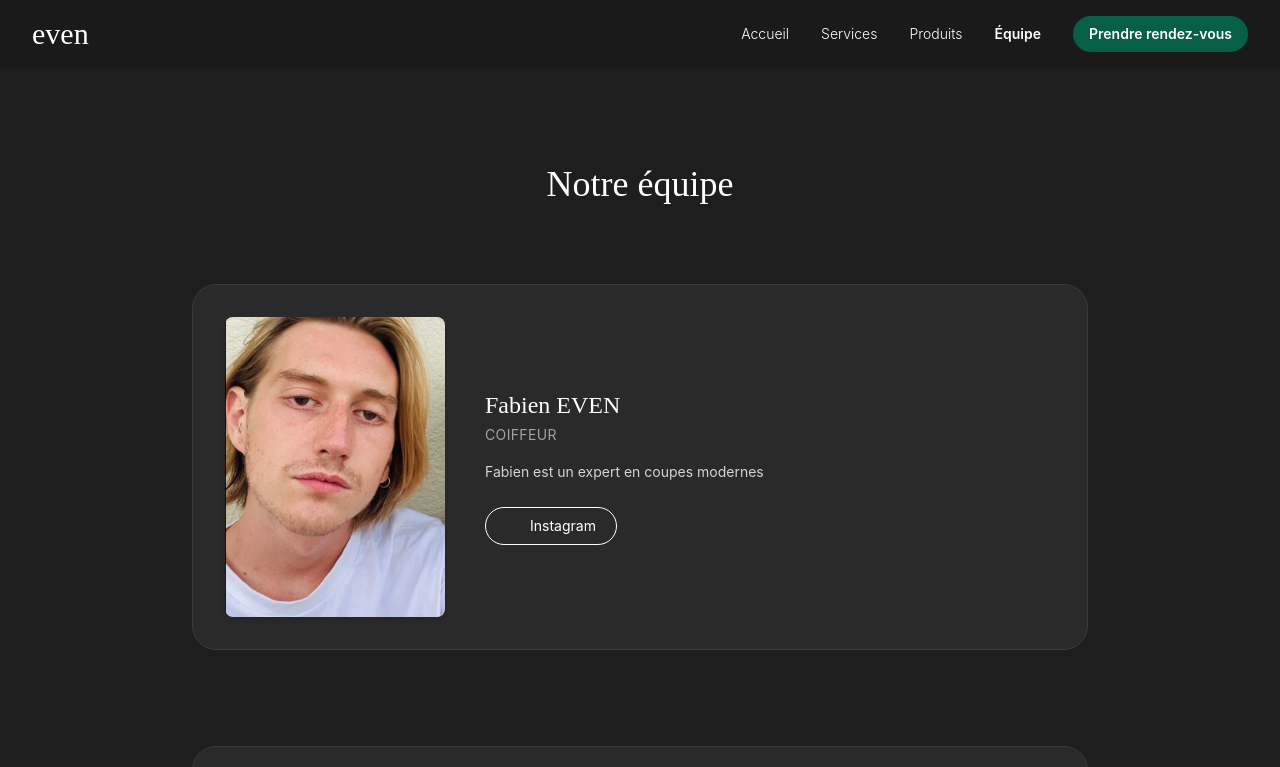
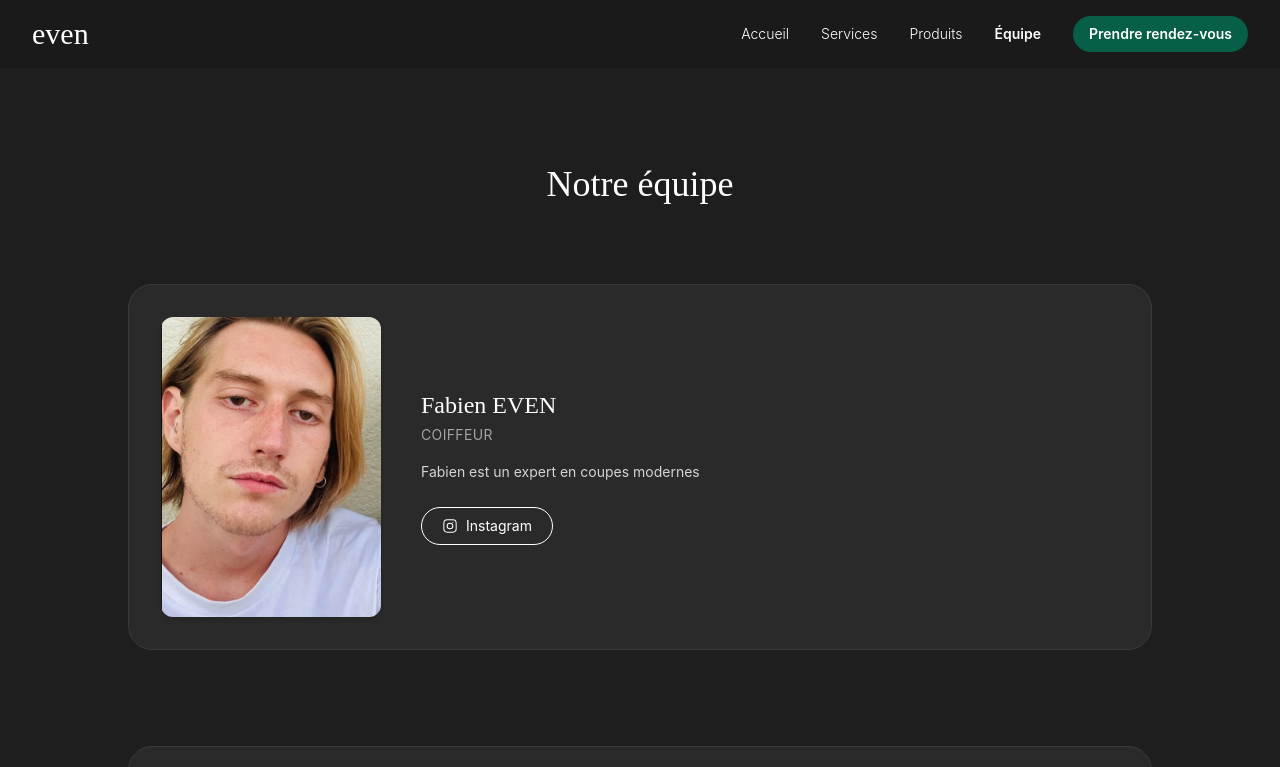
Before and after one commit to XyDisorder/salon-even-website, a React (Vite) app: page /team in a window 1280 px wide. Shown: the top 767 px of the page. Built offline with nearby package versions, Linux system fonts and the light colour scheme.

Commit message:
fix(team): fix issue with ref for team

```diff
--- a/src/pages/Team.tsx
+++ b/src/pages/Team.tsx
@@ -1,12 +1,11 @@
-import { teamMembers } from "../data/TeamMember";
-
 import { useEffect, useRef, useState } from 'react';
 import { useLocation } from 'react-router-dom';
+import { teamMembers } from '../data/TeamMember';
 
 export default function Team() {
   const { hash } = useLocation();
   const [highlighted, setHighlighted] = useState<string | null>(null);
-  const memberRefs = useRef<Record<string, HTMLDivElement | null>>({});
+  const memberRefs = useRef<Record<string, HTMLDivElement>>({});
 
   useEffect(() => {
     if (hash) {
@@ -15,14 +14,14 @@ export default function Team() {
       if (el) {
         el.scrollIntoView({ behavior: 'smooth', block: 'start' });
         setHighlighted(id);
-        setTimeout(() => setHighlighted(null), 2000); // retire l'effet après 2s
+        setTimeout(() => setHighlighted(null), 2000);
       }
     }
   }, [hash]);
 
   return (
     <section className="bg-[#1e1e1e] text-white py-24 px-6">
-      <div className="max-w-4xl mx-auto">
+      <div className="max-w-5xl mx-auto">
         <h1 className="text-4xl font-serif text-center mb-20">Notre équipe</h1>
 
         <div className="space-y-24">
@@ -30,36 +29,44 @@ export default function Team() {
             <div
               key={member.id}
               id={member.id}
-              ref={(el) => (memberRefs.current[member.id] = el)}
+              ref={(el) => {
+                if (el) memberRefs.current[member.id] = el;
+              }}
               className={`transition duration-700 ease-out transform ${
-                highlighted === member.id ? 'scale-105 shadow-lg' : 'scale-100'
+                highlighted === member.id ? 'scale-105 shadow-2xl' : 'scale-100'
               } flex flex-col md:flex-row items-center gap-10 bg-[#2a2a2a] rounded-3xl border border-[#3a3a3a] p-8`}
             >
               <img
                 src={member.image}
                 alt={member.name}
-                className="w-[220px] h-[300px] object-cover rounded-lg shadow-md"
+                className="w-[220px] h-[300px] object-cover rounded-xl shadow-md"
               />
 
               <div className="text-center md:text-left">
-                <h2 className="text-2xl font-serif mb-1 text-white">{member.name}</h2>
-                <p className="text-sm uppercase tracking-wide text-neutral-400 mb-4">
-                  {member.role}
-                </p>
+                <h2 className="text-2xl font-serif mb-1">{member.name}</h2>
+                <p className="text-sm uppercase tracking-wide text-neutral-400 mb-4">{member.role}</p>
                 <p className="text-sm text-neutral-300 leading-relaxed mb-6 max-w-lg">
                   {member.bio}
                 </p>
+                {member.instagram && (
                   <a
                     href={member.instagram}
                     target="_blank"
                     rel="noopener noreferrer"
                     className="inline-flex items-center gap-2 px-5 py-2 border border-white rounded-full text-sm hover:bg-white hover:text-black transition"
                   >
-                  <svg width="16" height="16" fill="currentColor">
-                    <use href="#icon-instagram" />
+                    <svg
+                      xmlns="http://www.w3.org/2000/svg"
+                      width="16"
+                      height="16"
+                      fill="currentColor"
+                      viewBox="0 0 24 24"
+                    >
+                      <path d="M7.75 2A5.75 5.75 0 0 0 2 7.75v8.5A5.75 5.75 0 0 0 7.75 22h8.5A5.75 5.75 0 0 0 22 16.25v-8.5A5.75 5.75 0 0 0 16.25 2h-8.5Zm0 1.5h8.5A4.25 4.25 0 0 1 20.5 7.75v8.5a4.25 4.25 0 0 1-4.25 4.25h-8.5A4.25 4.25 0 0 1 3.5 16.25v-8.5A4.25 4.25 0 0 1 7.75 3.5Zm8.5 2.25a.75.75 0 1 0 0 1.5h.007a.75.75 0 0 0 0-1.5H16.25ZM12 7a5 5 0 1 0 0 10 5 5 0 0 0 0-10Zm0 1.5a3.5 3.5 0 1 1 0 7 3.5 3.5 0 0 1 0-7Z" />
                     </svg>
                     Instagram
                   </a>
+                )}
               </div>
             </div>
           ))}
```
Lines whose indentation alone changed are shown as unchanged.
